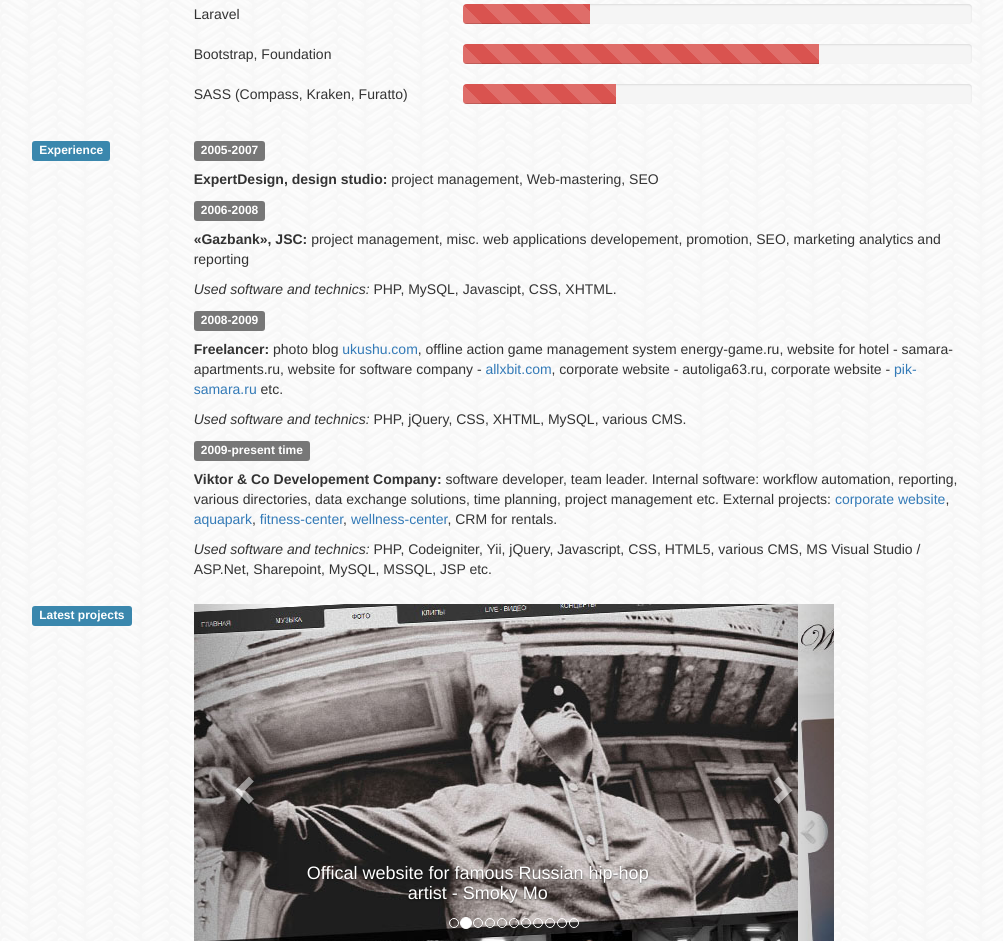
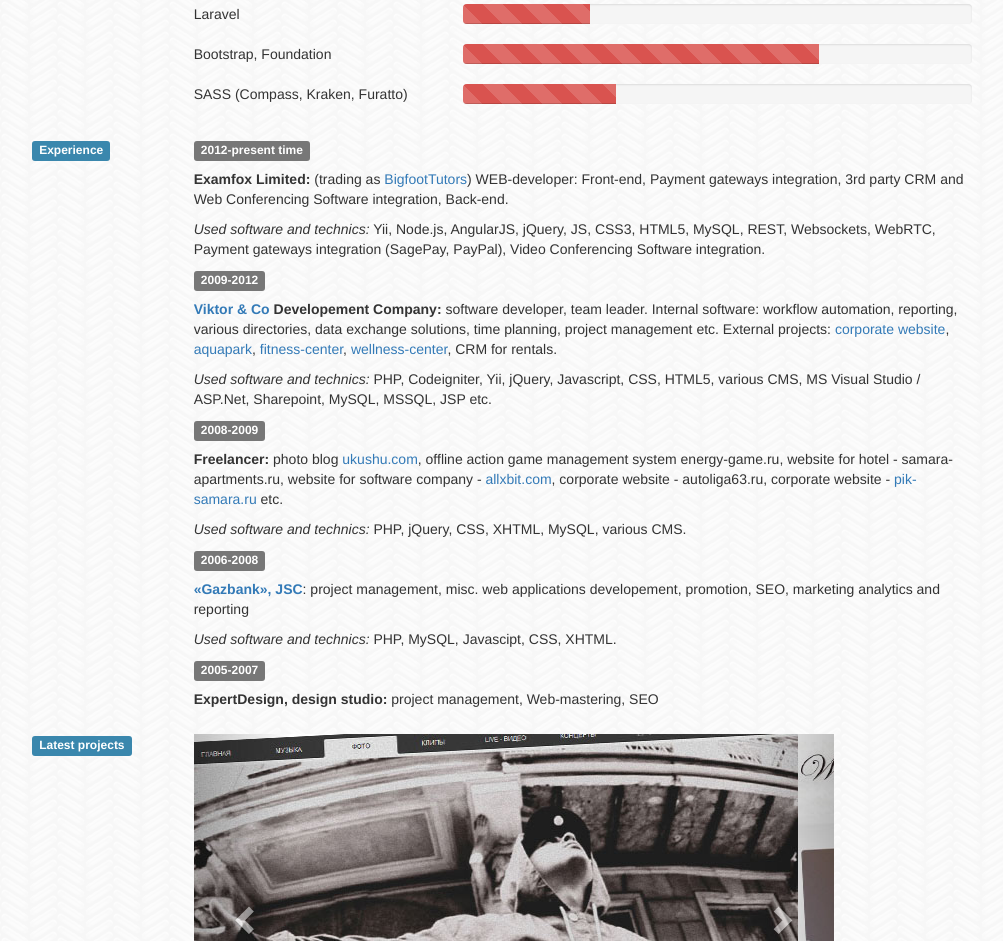
Before and after one commit to udivankin/cv, a plain HTML site: page index.en.html in a window 1280 px wide. Shown: the part 1397-2338 px from the top of the page, without its empty margins (138-1141 px from the left). Drawn offline with nearby package versions, Linux system fonts and the light colour scheme.

Commit message:
experience section update

```diff
--- a/index.en.html
+++ b/index.en.html
@@ -5,8 +5,6 @@
         <meta charset="utf-8">
         <title>Alexey Udivankin - Web Developer CV</title>
         <meta name="viewport" content="width=device-width, initial-scale=1.0">
-        <meta name="description" content="">
-        <meta name="author" content="">
         <link rel="stylesheet" href="//maxcdn.bootstrapcdn.com/bootstrap/3.3.2/css/bootstrap.min.css">
         <link rel="stylesheet" href="css/styles.css">
         <script src="//ajax.googleapis.com/ajax/libs/angularjs/1.3.11/angular.min.js"></script>
@@ -111,29 +109,54 @@
                 <div class="col-sm-2"><span class="label label-primary">Experience</span></div>
                 <div class="col-sm-10">
 
-                    <p><span class="label label-default">2005-2007</span></p>
-                    <p><strong>ExpertDesign, design studio:</strong>  project management, Web-mastering, SEO</p>
+                    <p><span class="label label-default">2012-present time</span></p>
+                    <p>
+                        <strong>Examfox Limited:</strong> (trading as <a href="http://www.bigfoottutors.com/" target="_blank">BigfootTutors</a>) WEB-developer: Front-end,
+                        Payment gateways integration, 3rd party CRM and Web Conferencing Software integration,
+                        Back-end.
+                    </p>
+                    <p>
+                        <em>Used software  and technics:</em> Yii, Node.js, AngularJS, jQuery, JS, CSS3,
+                        HTML5, MySQL, REST, Websockets, WebRTC, Payment gateways integration (SagePay, PayPal), Video Conferencing Software integration.
+                    </p>
 
-                    <p><span class="label label-default">2006-2008</span></p>
-                    <p><strong>&laquo;Gazbank&raquo;, JSC: </strong> project management, misc. web applications developement,
-                        promotion, SEO, marketing analytics and reporting</p>
-                    <p><em>Used software  and technics:</em> PHP, MySQL, Javascipt, CSS, XHTML.</p>
-
-                    <p><span class="label label-default">2008-2009</span></p>
-                    <p><strong>Freelancer:</strong> photo blog <a href="http://www.ukushu.com/">ukushu.com</a>,
-                        offline action game management system energy-game.ru, website for hotel - samara-apartments.ru,
-                        website for software company - <a href="http://www.allxbit.com/">allxbit.com</a>,
-                        corporate website - autoliga63.ru, corporate website - <a href="http://www.pik-samara.ru/">pik-samara.ru</a> etc.</p>
-                    <p><em>Used software  and technics:</em> PHP, jQuery, CSS, XHTML, MySQL, various CMS.</p>
-
-                    <p><span class="label label-default">2009-present time</span></p>
-                    <p><strong>Viktor & Co Developement Company:</strong> software developer, team leader. Internal software:
+                    <p><span class="label label-default">2009-2012</span></p>
+                    <p>
+                        <strong><a href="http://www.mega-samara.ru/" target="_blank">Viktor & Co</a> Developement Company:</strong> software developer, team leader. Internal software:
                         workflow automation, reporting, various directories, data exchange solutions, time planning,
                         project management etc. External projects: <a href="http://www.mega-samara.ru">corporate website</a>,
                         <a href="http://www.aquapark-samara.ru/">aquapark</a>, <a href="http://goldsgym.mega-samara.ru/">fitness-center</a>,
-                        <a href="http://wellness.mega-samara.ru/">wellness-center</a>, CRM for rentals.</p>
-                    <p><em>Used software  and technics:</em> PHP, Codeigniter, Yii, jQuery, Javascript, CSS, HTML5,
-                        various CMS, MS Visual Studio / ASP.Net, Sharepoint, MySQL, MSSQL, JSP etc.</p>
+                        <a href="http://wellness.mega-samara.ru/">wellness-center</a>, CRM for rentals.
+                    </p>
+                    <p>
+                        <em>Used software  and technics:</em> PHP, Codeigniter, Yii, jQuery, Javascript, CSS, HTML5,
+                        various CMS, MS Visual Studio / ASP.Net, Sharepoint, MySQL, MSSQL, JSP etc.
+                    </p>
+
+                    <p><span class="label label-default">2008-2009</span></p>
+                    <p>
+                        <strong>Freelancer:</strong> photo blog <a href="http://www.ukushu.com/">ukushu.com</a>,
+                        offline action game management system energy-game.ru, website for hotel - samara-apartments.ru,
+                        website for software company - <a href="http://www.allxbit.com/">allxbit.com</a>,
+                        corporate website - autoliga63.ru, corporate website - <a href="http://www.pik-samara.ru/">pik-samara.ru</a> etc.
+                    </p>
+                    <p>
+                        <em>Used software  and technics:</em> PHP, jQuery, CSS, XHTML, MySQL, various CMS.
+                    </p>
+
+                    <p><span class="label label-default">2006-2008</span></p>
+                    <p>
+                        <a href="http://www.gazbank.ru/" target="_blank"><strong>&laquo;Gazbank&raquo;, JSC</strong></a>: project management, misc. web applications developement,
+                        promotion, SEO, marketing analytics and reporting
+                    </p>
+                    <p>
+                        <em>Used software  and technics:</em> PHP, MySQL, Javascipt, CSS, XHTML.
+                    </p>
+
+                    <p><span class="label label-default">2005-2007</span></p>
+                    <p>
+                        <strong>ExpertDesign, design studio:</strong>  project management, Web-mastering, SEO
+                    </p>
 
                 </div>
             </div>
```
Also changed, not shown: index.html (+43 -21 lines), slides/bigfoot.jpg (added), slides/bigfoot.png (added).
